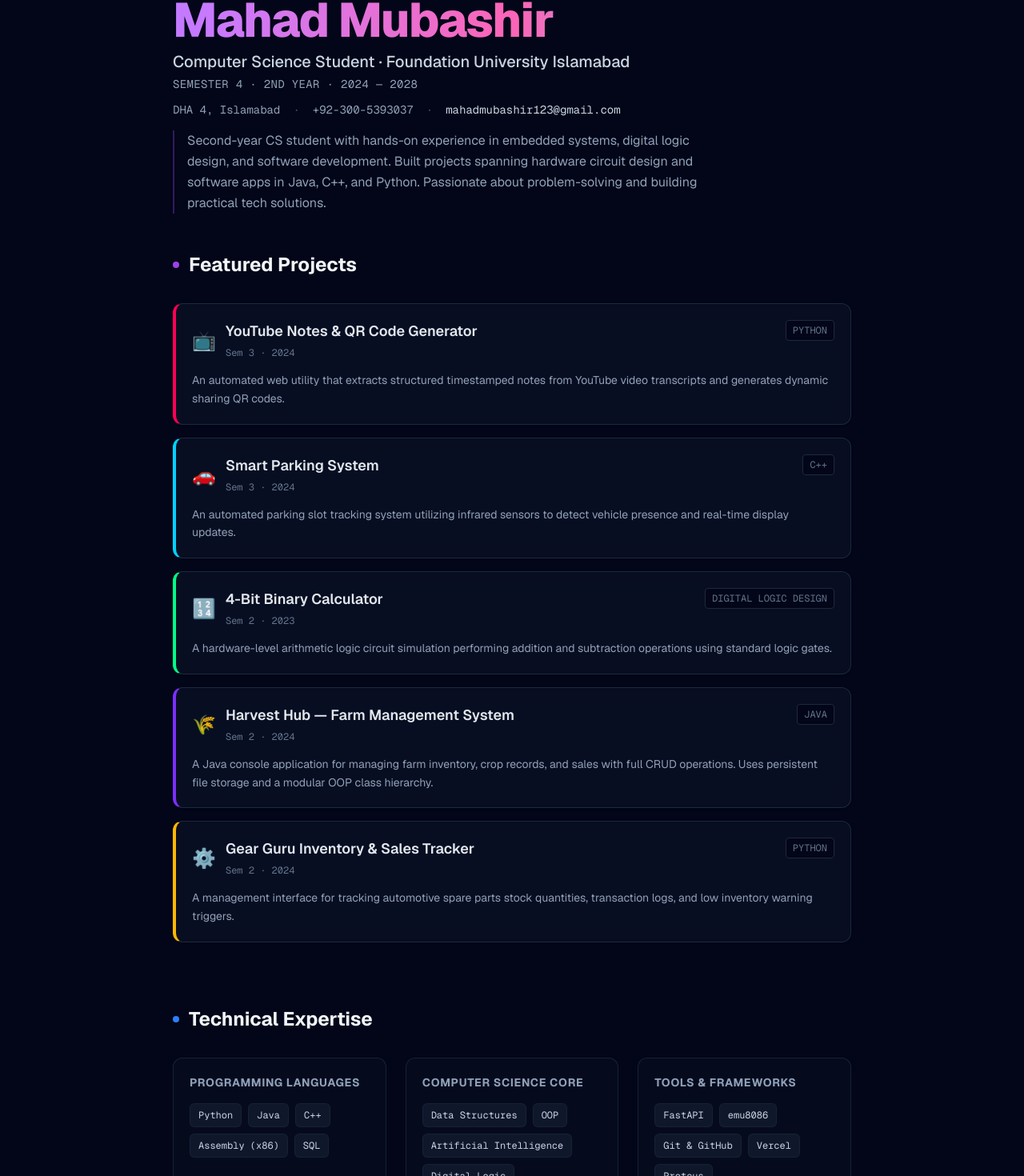
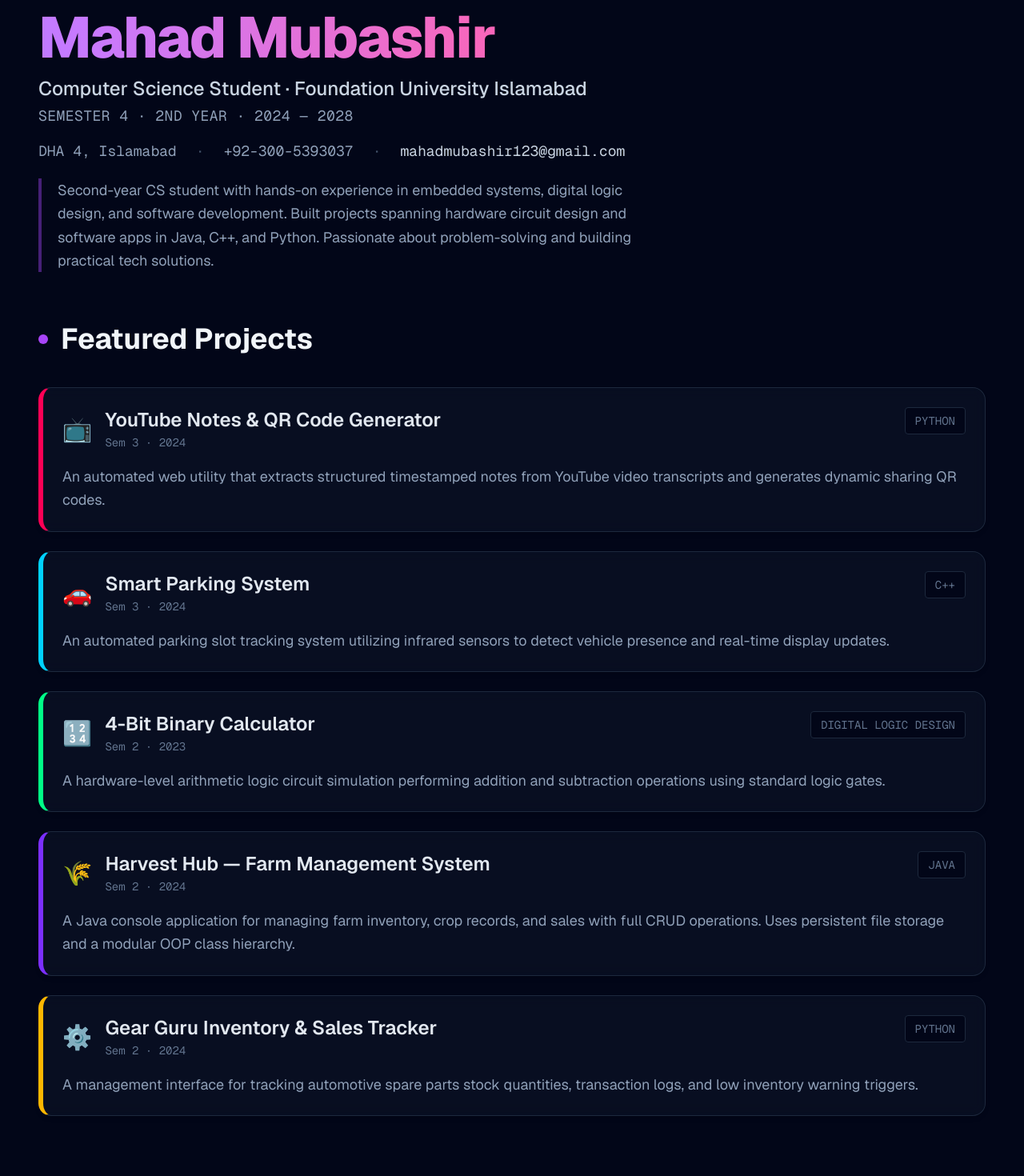
Before and after one commit to mahadmansoormubashir/my-cv, a Next.js app: page / in a window 1280 px wide. Shown: the part 101-1571 px from the top of the page at 80% size. Built offline with nearby package versions, Linux system fonts and the light colour scheme.

Commit message:
expanded layout and increased font size

```diff
--- a/app/page.tsx
+++ b/app/page.tsx
@@ -2,7 +2,7 @@
 
 import React, { useState } from "react";
 
-// 1. Projects Data Array
+// 1. Projects Data Array (unchanged)
 const projects = [
   {
     title: "YouTube Notes & QR Code Generator",
@@ -51,7 +51,7 @@ const projects = [
   },
 ];
 
-// 2. Skills Categories
+// 2. Skills Categories (unchanged)
 const skillCategories = [
   {
     title: "Programming Languages",
@@ -72,25 +72,21 @@ export default function Home() {
 
   return (
     <div className="min-h-screen bg-slate-950 text-slate-100 font-sans selection:bg-purple-500 selection:text-white">
-      {/* Hero Section – restored to match the original Mahad Mubashir CV theme */}
-      <header className="max-w-4xl mx-auto pt-24 pb-12 px-6 text-center md:text-left">
-        {/* Name – gradient as in the original theme */}
-        <h1 className="text-4xl md:text-6xl font-extrabold tracking-tight bg-clip-text text-transparent bg-gradient-to-r from-purple-400 via-pink-400 to-blue-400 mb-2">
+      {/* Hero Section – FULL WIDTH, larger text */}
+      <header className="max-w-7xl mx-auto pt-28 pb-16 px-8 md:px-12 text-center md:text-left">
+        <h1 className="text-5xl md:text-7xl font-extrabold tracking-tight bg-clip-text text-transparent bg-gradient-to-r from-purple-400 via-pink-400 to-blue-400 mb-3">
           Mahad Mubashir
         </h1>
 
-        {/* Subtitle – matches CV exactly */}
-        <p className="text-lg md:text-xl text-slate-300 font-medium mb-1">
+        <p className="text-xl md:text-2xl text-slate-300 font-medium mb-1">
           Computer Science Student · Foundation University Islamabad
         </p>
 
-        {/* Semester / Year line */}
-        <p className="text-sm text-slate-400 font-mono tracking-wide mb-3">
+        <p className="text-base md:text-lg text-slate-400 font-mono tracking-wide mb-4">
           SEMESTER 4 · 2ND YEAR · 2024 — 2028
         </p>
 
-        {/* Contact info – inline with dots as separators */}
-        <div className="flex flex-wrap items-center justify-center md:justify-start gap-x-4 gap-y-1 text-sm text-slate-400 font-mono mb-4">
+        <div className="flex flex-wrap items-center justify-center md:justify-start gap-x-6 gap-y-2 text-base md:text-lg text-slate-400 font-mono mb-5">
           <span>DHA 4, Islamabad</span>
           <span className="hidden sm:inline text-slate-600">·</span>
           <span>+92-300-5393037</span>
@@ -98,59 +94,57 @@ export default function Home() {
           <span className="text-slate-300">mahadmubashir123@gmail.com</span>
         </div>
 
-        {/* Summary paragraph – directly from the CV */}
-        <p className="text-sm md:text-base text-slate-400 leading-relaxed max-w-2xl mx-auto md:mx-0 border-l-2 border-purple-500/30 pl-4">
+        <p className="text-base md:text-lg text-slate-400 leading-relaxed max-w-3xl mx-auto md:mx-0 border-l-4 border-purple-500/40 pl-5">
           Second-year CS student with hands-on experience in embedded systems, digital logic design, and software development. Built projects spanning hardware circuit design and software apps in Java, C++, and Python. Passionate about problem-solving and building practical tech solutions.
         </p>
       </header>
 
-      <main className="max-w-4xl mx-auto px-6 space-y-20 pb-24">
+      <main className="max-w-7xl mx-auto px-8 md:px-12 space-y-24 pb-28">
         {/* Projects Section */}
         <section>
-          <h2 className="text-2xl font-bold mb-8 flex items-center gap-3">
-            <span className="h-2 w-2 rounded-full bg-purple-500 animate-pulse" />
+          <h2 className="text-3xl md:text-4xl font-bold mb-10 flex items-center gap-4">
+            <span className="h-3 w-3 rounded-full bg-purple-500 animate-pulse" />
             Featured Projects
           </h2>
 
-          <div className="grid gap-4">
+          <div className="grid gap-6">
             {projects.map((project, index) => {
               const isExpanded = expandedProject === index;
               return (
                 <div
                   key={index}
                   onClick={() => setExpandedProject(isExpanded ? null : index)}
-                  className="group bg-slate-900/50 border border-slate-800 hover:border-slate-700/80 rounded-xl p-5 cursor-pointer transition-all duration-300 backdrop-blur-sm shadow-sm hover:shadow-md"
-                  style={{ borderLeft: `4px solid ${project.color}` }}
+                  className="group bg-slate-900/50 border border-slate-800 hover:border-slate-700/80 rounded-2xl p-6 cursor-pointer transition-all duration-300 backdrop-blur-sm shadow-md hover:shadow-lg"
+                  style={{ borderLeft: `6px solid ${project.color}` }}
                 >
                   <div className="flex items-start justify-between gap-4">
-                    <div className="flex items-center gap-3">
-                      <span className="text-2xl">{project.icon}</span>
+                    <div className="flex items-center gap-4">
+                      <span className="text-3xl">{project.icon}</span>
                       <div>
-                        <h3 className="font-semibold text-lg text-slate-200 group-hover:text-white transition-colors">
+                        <h3 className="font-semibold text-xl md:text-2xl text-slate-200 group-hover:text-white transition-colors">
                           {project.title}
                         </h3>
-                        <span className="text-xs text-slate-500 font-mono">
+                        <span className="text-sm text-slate-500 font-mono">
                           {project.date}
                         </span>
                       </div>
                     </div>
-                    <span className="text-slate-500 text-xs font-mono uppercase bg-slate-950 px-2 py-1 rounded border border-slate-800">
+                    <span className="text-slate-500 text-sm font-mono uppercase bg-slate-950 px-3 py-1.5 rounded border border-slate-800">
                       {project.tech[0]}
                     </span>
                   </div>
 
-                  <p className="mt-3 text-sm text-slate-400 leading-relaxed line-clamp-2 group-hover:line-clamp-none transition-all duration-300">
+                  <p className="mt-4 text-base md:text-lg text-slate-400 leading-relaxed line-clamp-2 group-hover:line-clamp-none transition-all duration-300">
                     {project.description}
                   </p>
 
-                  {/* Expanded Content with Active GitHub Link */}
                   {isExpanded && (
-                    <div className="mt-5 pt-4 border-t border-slate-800 flex flex-wrap gap-2 items-center justify-between animate-fadeIn">
-                      <div className="flex gap-1.5 flex-wrap">
+                    <div className="mt-6 pt-5 border-t border-slate-800 flex flex-wrap gap-3 items-center justify-between animate-fadeIn">
+                      <div className="flex gap-2 flex-wrap">
                         {project.tech.map((t, i) => (
                           <span
                             key={i}
-                            className="text-xs bg-slate-950 text-slate-400 px-2.5 py-1 rounded-full border border-slate-800 font-medium"
+                            className="text-sm bg-slate-950 text-slate-400 px-3 py-1.5 rounded-full border border-slate-800 font-medium"
                           >
                             {t}
                           </span>
@@ -163,7 +157,7 @@ export default function Home() {
                           target="_blank"
                           rel="noopener noreferrer"
                           onClick={(e) => e.stopPropagation()}
-                          className="inline-flex items-center gap-2 text-xs bg-slate-800 hover:bg-slate-700 text-white font-medium px-4 py-2 rounded-lg transition-colors border border-slate-700"
+                          className="inline-flex items-center gap-2 text-sm bg-slate-800 hover:bg-slate-700 text-white font-medium px-5 py-2.5 rounded-lg transition-colors border border-slate-700"
                         >
                           🐙 View on GitHub
                         </a>
@@ -178,24 +172,24 @@ export default function Home() {
 
         {/* Skills Section */}
         <section>
-          <h2 className="text-2xl font-bold mb-8 flex items-center gap-3">
-            <span className="h-2 w-2 rounded-full bg-blue-500" />
+          <h2 className="text-3xl md:text-4xl font-bold mb-10 flex items-center gap-4">
+            <span className="h-3 w-3 rounded-full bg-blue-500" />
             Technical Expertise
           </h2>
-          <div className="grid md:grid-cols-3 gap-6">
+          <div className="grid md:grid-cols-3 gap-8">
             {skillCategories.map((category, idx) => (
               <div
                 key={idx}
-                className="bg-slate-900/30 border border-slate-800/80 rounded-xl p-5"
+                className="bg-slate-900/30 border border-slate-800/80 rounded-2xl p-6"
               >
-                <h3 className="font-bold text-sm uppercase tracking-wider text-slate-400 mb-4">
+                <h3 className="font-bold text-base uppercase tracking-wider text-slate-400 mb-5">
                   {category.title}
                 </h3>
-                <div className="flex flex-wrap gap-2">
+                <div className="flex flex-wrap gap-3">
                   {category.skills.map((skill, i) => (
                     <span
                       key={i}
-                      className="text-xs bg-slate-900 text-slate-300 px-2.5 py-1.5 rounded-md border border-slate-800/60 font-mono"
+                      className="text-sm bg-slate-900 text-slate-300 px-3 py-1.5 rounded-md border border-slate-800/60 font-mono"
                     >
                       {skill}
                     </span>
@@ -207,8 +201,7 @@ export default function Home() {
         </section>
       </main>
 
-      {/* Footer */}
-      <footer className="border-t border-slate-900 text-center py-8 text-xs text-slate-600 font-mono">
+      <footer className="border-t border-slate-900 text-center py-10 text-sm text-slate-600 font-mono">
         © {new Date().getFullYear()} · Built with Next.js & Tailwind CSS
       </footer>
     </div>
```
